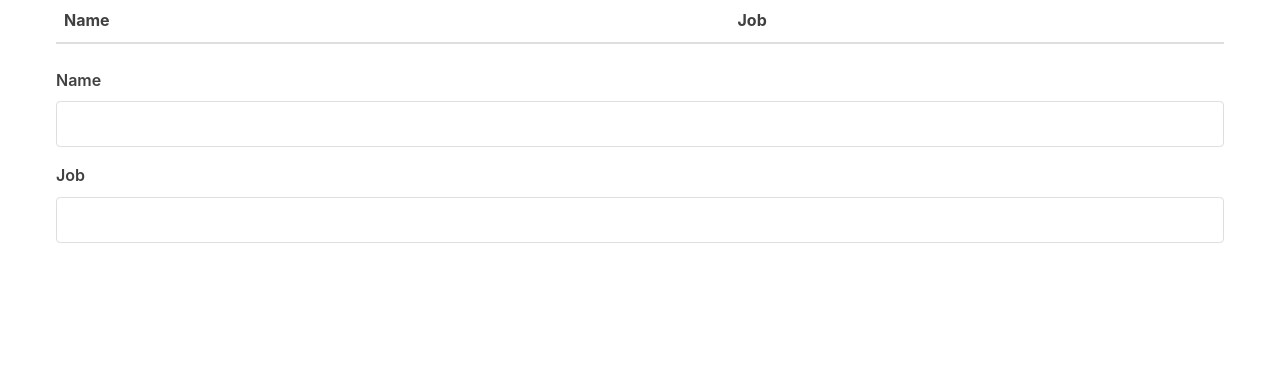
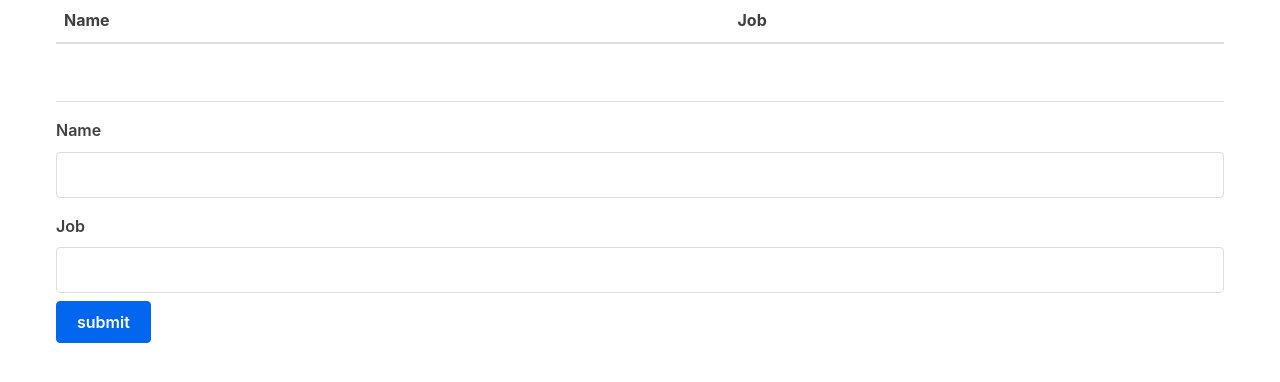
Before and after one commit to opan/what-is, a React (Create React App) app in the folder react/starter-app/: page / in a window 1280 px wide. Shown: the top 382 px of the page. Built offline with nearby package versions, Linux system fonts and the light colour scheme.

Commit message:
react: feature to submit form and update the table list

```diff
--- a/react/starter-app/src/App.js
+++ b/react/starter-app/src/App.js
@@ -20,13 +20,19 @@ class App extends Component {
     })
   }
 
+  handleSubmit = (character) => {
+    this.setState({ characters: [...this.state.characters, character] })
+  }
+
   render() {
     const { characters } = this.state
 
     return (
       <div className='container'>
         <Table charactersData={characters} removeCharacter={this.removeCharacter} />
-        <Form/>
+        <br></br>
+        <hr/>
+        <Form handleSubmit={this.handleSubmit}/>
       </div>
     )
   }
--- a/react/starter-app/src/Form.js
+++ b/react/starter-app/src/Form.js
@@ -1,4 +1,4 @@
-import Reac, { Component } from 'react'
+import React, { Component } from 'react'
 
 class Form extends Component {
   initialState = {
@@ -16,6 +16,11 @@ class Form extends Component {
     })
   }
 
+  submitForm = () => {
+    this.props.handleSubmit(this.state)
+    this.setState(this.initialState)
+  }
+
   render() {
     const { name, job } = this.state;
 
@@ -27,7 +32,7 @@ class Form extends Component {
           name="name"
           id="name"
           value={name}
-          onChage={this.handleChange}/>
+          onChange={this.handleChange}/>
 
         <label htmlFor='job'>Job</label>
         <input
@@ -36,6 +41,8 @@ class Form extends Component {
           id='job'
           value={job}
           onChange={this.handleChange}/>
+
+        <input type='button' value='submit' onClick={this.submitForm}/>
       </form>
     )
   }
```
